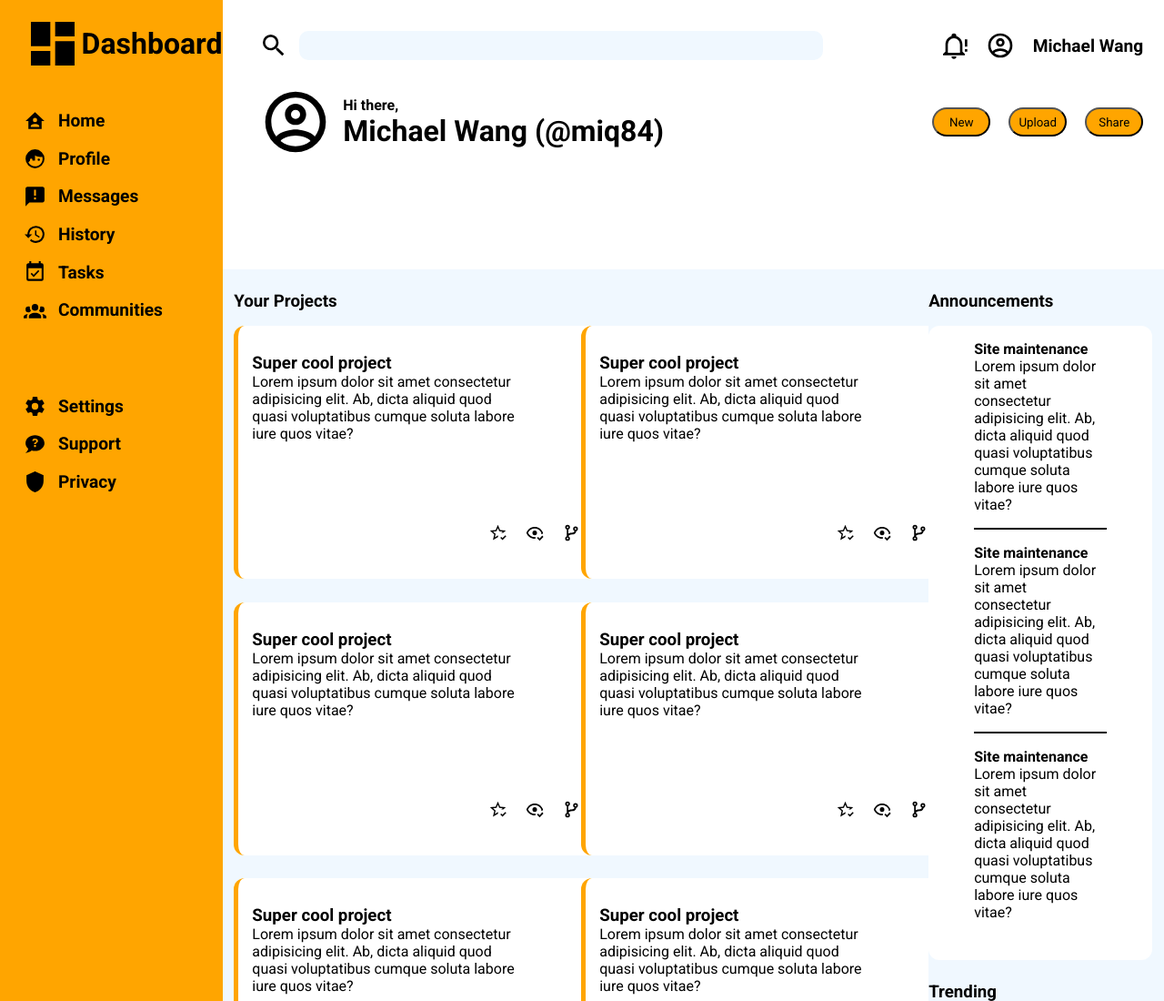
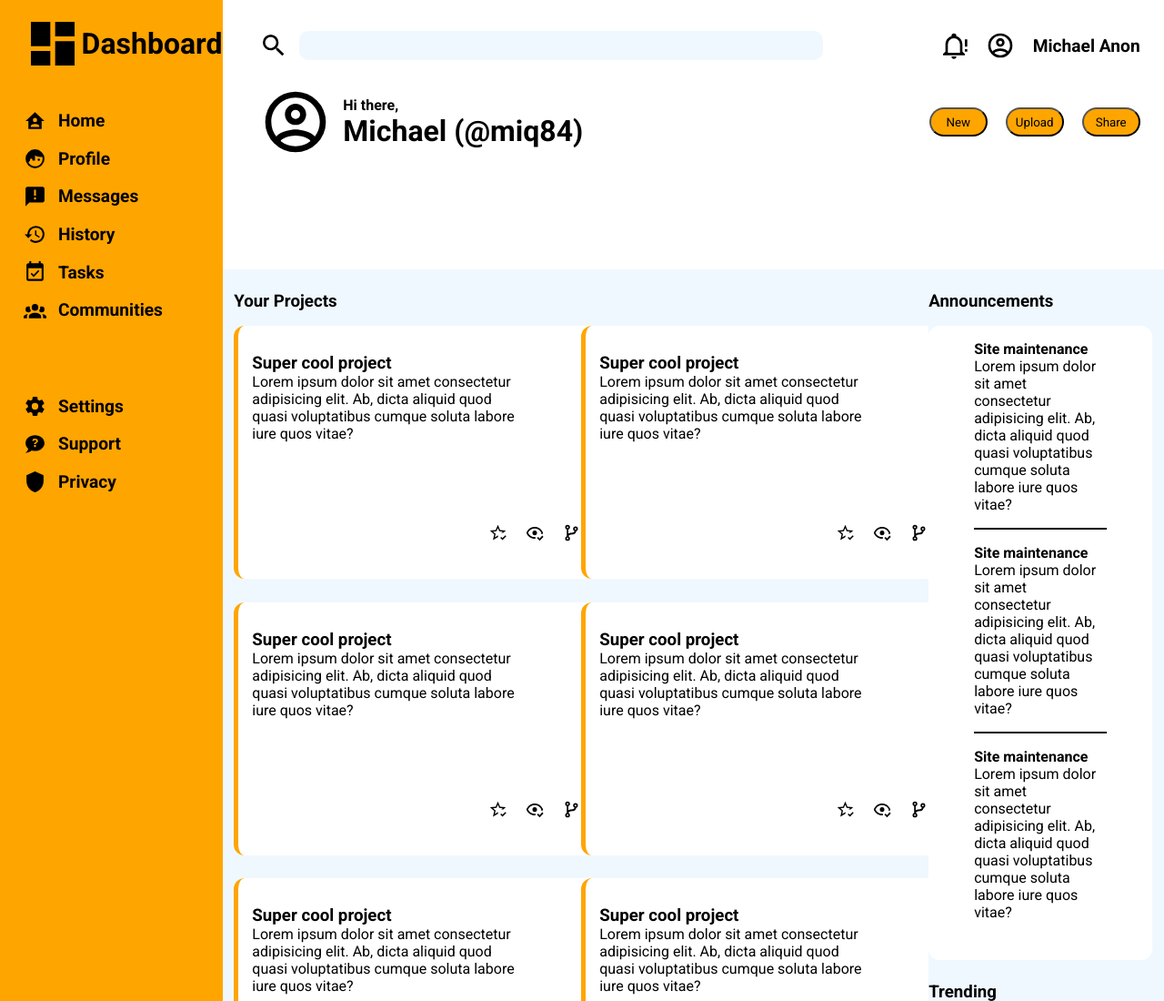
Before and after one commit to wmiq84/admin-dashboard, a plain HTML site: page index.html in a window 1280 px wide. Shown: the top 1100 px of the page at 91% size. Drawn offline with Linux system fonts and the light colour scheme.

Commit message:
Add small changes to default text

```diff
--- a/index.html
+++ b/index.html
@@ -20,13 +20,13 @@
                 <div class="searchbar-right">
                     <img src="images/bell.svg">
                     <img src="images/account-circle.svg">
-                    <p>Michael Wang</p>
+                    <p>Michael Anon</p>
                 </div>
                 <div class="searchbar-bottom-left">
                     <img src="images/account-circle.svg">
                     <div class="bottom-left-text">
                         <p>Hi there,</p>
-                        <h1>Michael Wang (@miq84)</h1>
+                        <h1>Michael (@miq84)</h1>
                     </div>
                     <div class="searchbar-buttons">
                         <button>New</button>
```
